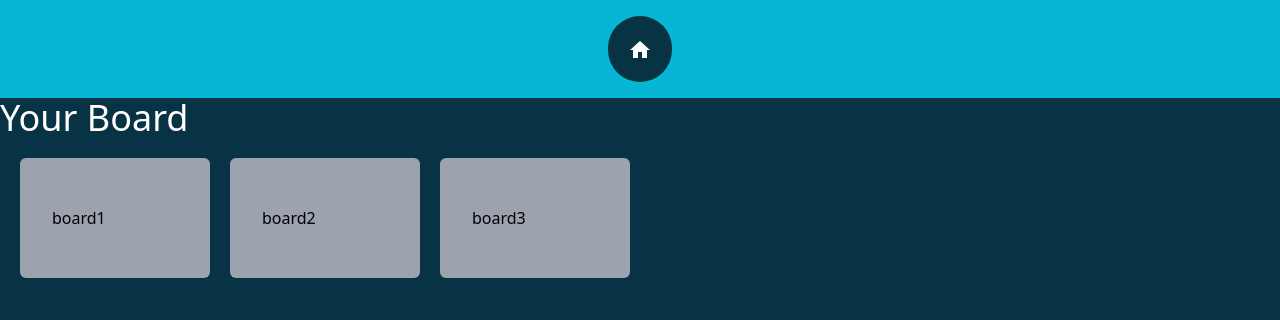
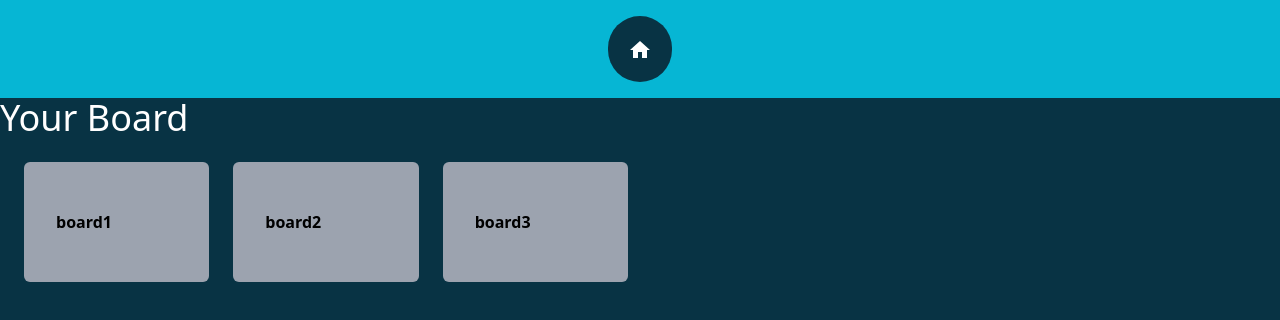
Before and after one commit to rm-ryou/react_play_ground, a React (Vite) app: page / in a window 1280 px wide. Shown: the top 320 px of the page. Built offline with nearby package versions, Linux system fonts and the light colour scheme.

Commit message:
fix style

```diff
--- a/src/features/Boards/components/BoardList.tsx
+++ b/src/features/Boards/components/BoardList.tsx
@@ -7,10 +7,9 @@ type Props = {
 
 const BoardList = ({ boards }: Props) => {
   return (
-    // <div className="mx-5 my-5 gap-5 grid md:grid-col-3 lg:grid-col-5">
-    <div className='mx-5 my-5 gap-5 grid md:grid-cols-6 lg:grid-col-5'>
+    <div className='mx-6 my-6 gap-6 grid md:grid-cols-6 lg:grid-col-5'>
       {boards?.length > 0 && boards.map(board => (
-        <div key={board.id} className='relative px-8 py-12 block rounded-md bg-gray-400'>
+        <div key={board.id} className='px-8 py-12 font-semibold block rounded-md bg-gray-400'>
           <Link to={`/boards/${board.id}`}>
             {board.title}
           </Link>
```
